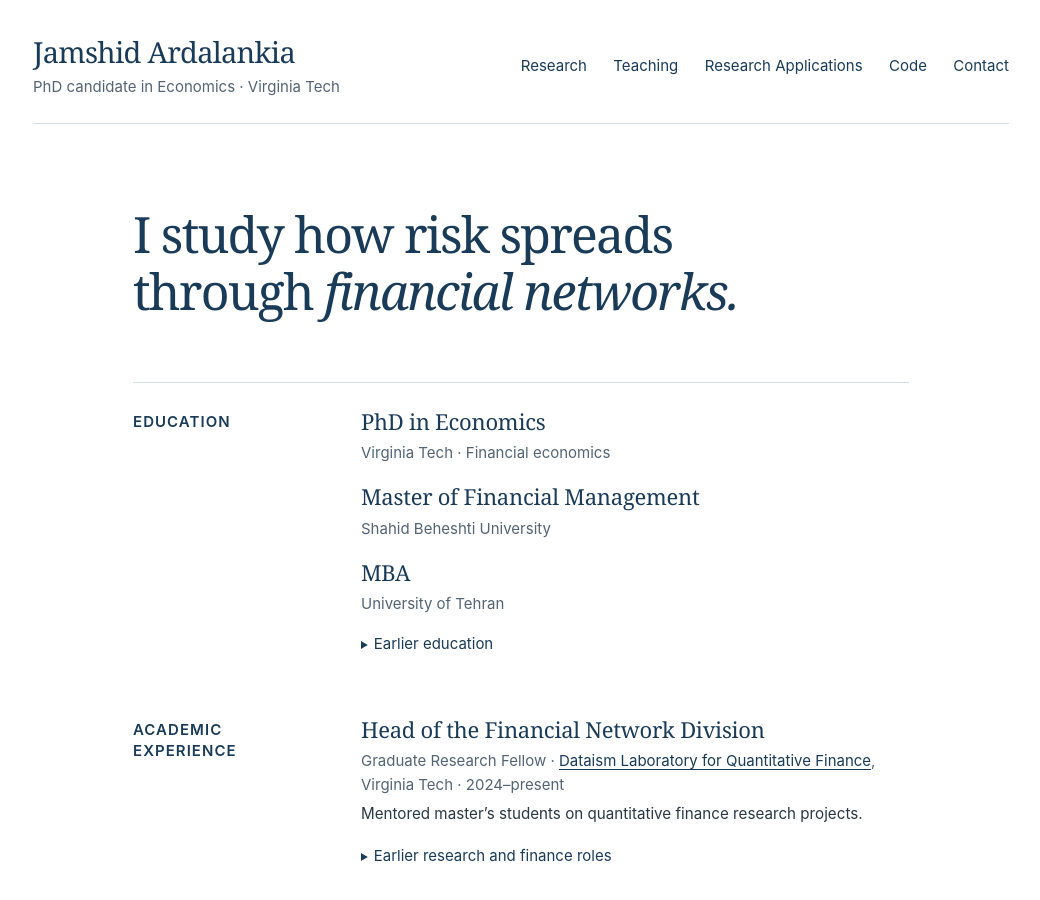
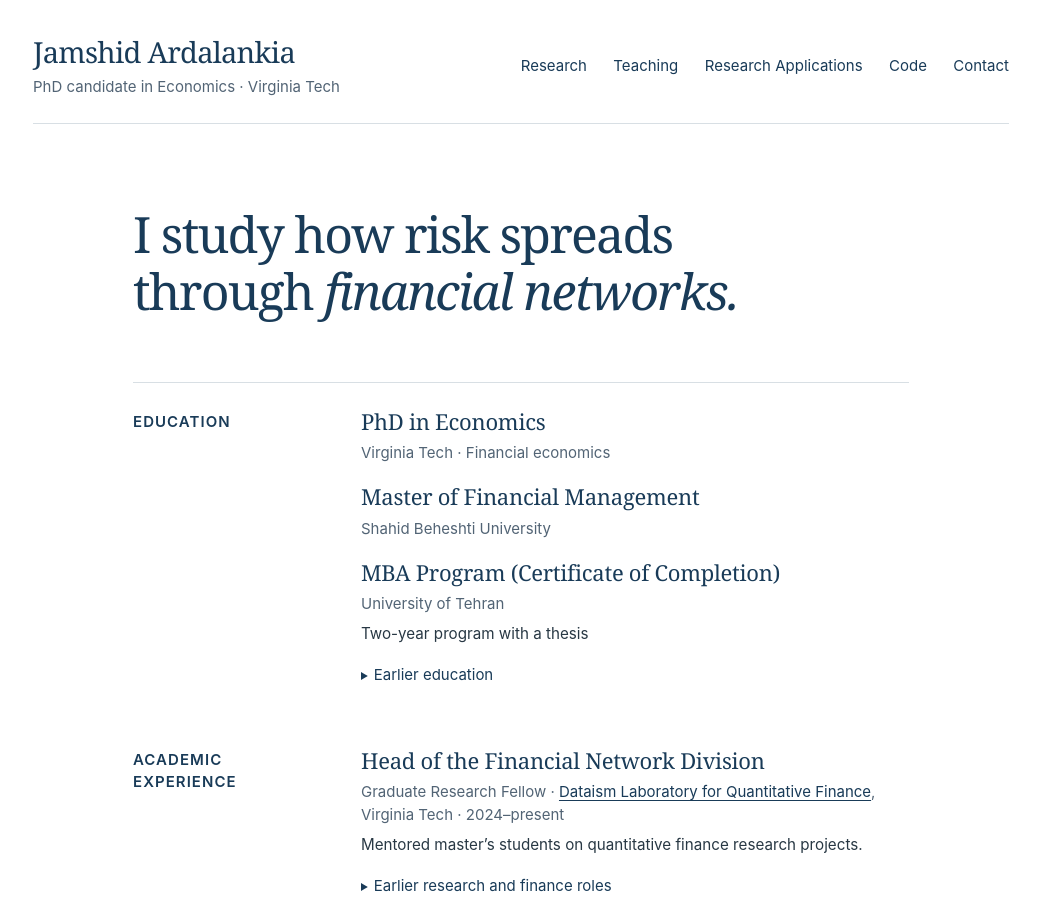
Before and after one commit to jamshidardalankia/jamshidardalankia.github.io, a Jekyll site: the page built from index.html, in a window 1280 px wide and 900 px high. Shown: the whole window, without its empty margins (119-1159 px from the left). Built offline with Jekyll 4.4.1, drawn with Linux system fonts in a browser that asks for light colours.

Commit message:
Clarify the University of Tehran MBA program certificate

```diff
--- a/index.html
+++ b/index.html
@@ -47,8 +47,9 @@ layout: academic-page
             <p class="meta">Shahid Beheshti University</p>
           </div>
           <div class="prior-degree">
-            <h3>MBA</h3>
+            <h3>MBA Program (Certificate of Completion)</h3>
             <p class="meta">University of Tehran</p>
+            <p class="fact-note">Two-year program with a thesis</p>
           </div>
           <details class="fact-more">
             <summary>Earlier education</summary>
```
